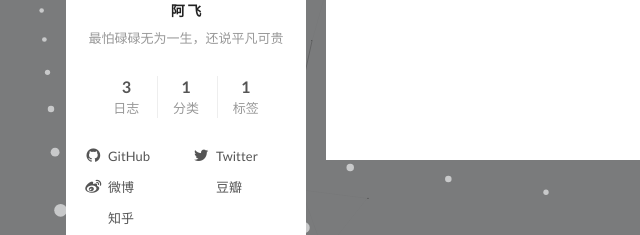
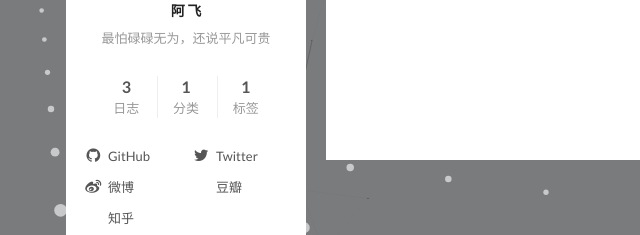
Before and after one commit to afeilives/afeilives.github.io, a plain HTML site: page archives/2017/04/index.html in a window 1280 px wide. Shown: the part 543-778 px from the top of the page, 94-734 px from the left. Drawn offline with Linux system fonts and the light colour scheme; animation ran at ten frames a second; some icons are missing.

Commit message:
Site updated: 2017-05-08 12:57:57

```diff
--- a/archives/2017/04/index.html
+++ b/archives/2017/04/index.html
@@ -90,15 +90,15 @@
 
 
 
-<meta name="description" content="最怕碌碌无为一生，还说平凡可贵">
+<meta name="description" content="最怕碌碌无为，还说平凡可贵">
 <meta property="og:type" content="website">
 <meta property="og:title" content="Hexo">
 <meta property="og:url" content="http://yoursite.com/archives/2017/04/index.html">
 <meta property="og:site_name" content="Hexo">
-<meta property="og:description" content="最怕碌碌无为一生，还说平凡可贵">
+<meta property="og:description" content="最怕碌碌无为，还说平凡可贵">
 <meta name="twitter:card" content="summary">
 <meta name="twitter:title" content="Hexo">
-<meta name="twitter:description" content="最怕碌碌无为一生，还说平凡可贵">
+<meta name="twitter:description" content="最怕碌碌无为，还说平凡可贵">
 
 
 
@@ -459,7 +459,7 @@
                alt="阿 飞" />
           <p class="site-author-name" itemprop="name">阿 飞</p>
 
-              <p class="site-description motion-element" itemprop="description">最怕碌碌无为一生，还说平凡可贵</p>
+              <p class="site-description motion-element" itemprop="description">最怕碌碌无为，还说平凡可贵</p>
 
         </div>
         <nav class="site-state motion-element">
--- a/css/main.css
+++ b/css/main.css
@@ -1695,7 +1695,7 @@ pre .javascript .function {
   width: 4px;
   height: 4px;
   border-radius: 50%;
-  background: #b533ff;
+  background: #7c1d0d;
 }
 .links-of-blogroll {
   font-size: 13px;
```
Also changed, not shown: 2017/04/27/hello-world/index.html (+1 -1 lines), 2017/04/28/分类测试/index.html (+1 -1 lines), 2017/04/28/标签测试/index.html (+1 -1 lines), archives/2017/index.html (+4 -4 lines), archives/index.html (+4 -4 lines), categories/index.html (+4 -4 lines), categories/testing/index.html (+4 -4 lines), index.html (+4 -4 lines), tags/index.html (+4 -4 lines), tags/tagtesting/index.html (+4 -4 lines).
